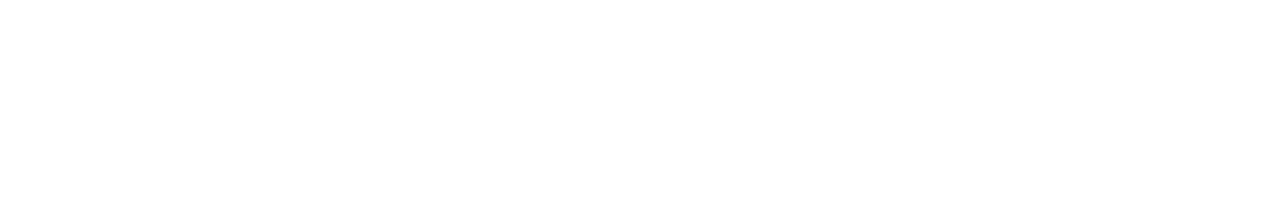
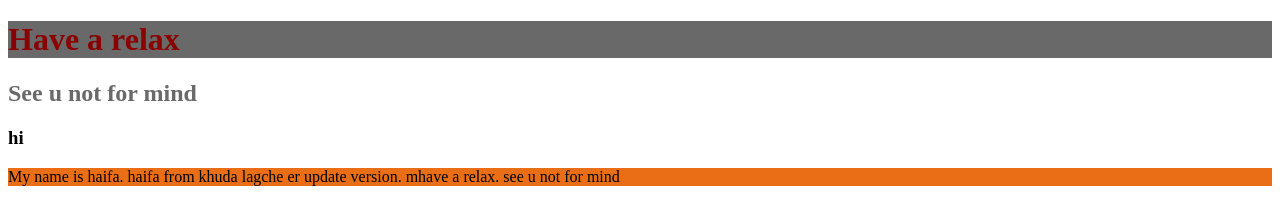
Before and after one commit to haifabinte/my-final-repo, a plain HTML site: page index.html in a window 1280 px wide. Drawn offline with Linux system fonts and the light colour scheme.

Commit message:
added header

```diff
--- a/index.html
+++ b/index.html
@@ -4,9 +4,14 @@
     <meta charset="UTF-8">
     <meta http-equiv="X-UA-Compatible" content="IE=edge">
     <meta name="viewport" content="width=device-width, initial-scale=1.0">
-    <title>My final repo</title>
+    <title>My final report</title>
+    <link rel="stylesheet" href="style.css">
 </head>
 <body>
+    <h1> Have a relax</h1>
+    <h2>See u not for mind</h2>
+    <h3> hi </h3>
+    <p>My name is haifa. haifa from khuda lagche er update version. mhave a relax. see u not for mind</p>
 
 </body>
 </html>
--- a/style.css
+++ b/style.css
@@ -8,3 +8,6 @@ h1{
     background-color: dimgrey;
     width: auto;
 }
+h2{
+    color: dimgrey;
+}
```
